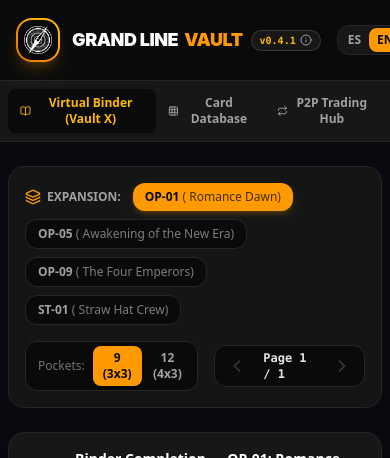
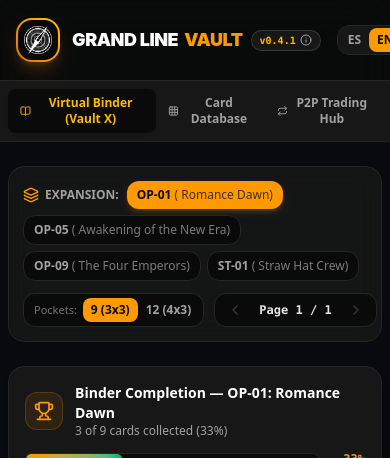
Before and after one commit to KillianTR/one-piece-tcg, a React (Vite) app: page / in a window 390 px wide. Shown: the top 458 px of the page. Built offline with nearby package versions, Linux system fonts and the light colour scheme; no server answers; the database is empty.

Commit message:
fix(binder): ensure single-line controls bar in Spanish by optimizing spacing and adding whitespace-nowrap

```diff
--- a/src/components/VirtualBinder.jsx
+++ b/src/components/VirtualBinder.jsx
@@ -87,12 +87,12 @@
   return (
     <div className="w-full max-w-7xl mx-auto px-2 sm:px-4 py-6">
       {/* Top Controls Bar */}
-      <div className={`flex flex-col lg:flex-row items-center justify-between gap-4 mb-6 p-4 rounded-2xl backdrop-blur-md border ${
+      <div className={`flex flex-col lg:flex-row items-start lg:items-center justify-between gap-3 sm:gap-4 mb-6 p-3.5 sm:p-4 rounded-2xl backdrop-blur-md border ${
         isDark ? 'bg-neutral-900/90 border-neutral-800' : 'bg-white/90 border-neutral-200 shadow-md'
       }`}>
         {/* Set Selector */}
-        <div className="flex flex-wrap items-center gap-2">
-          <span className="text-xs uppercase font-bold text-neutral-400 mr-1 flex items-center gap-1.5">
+        <div className="flex flex-wrap items-center gap-1.5 sm:gap-2">
+          <span className="text-xs uppercase font-bold text-neutral-400 mr-0.5 sm:mr-1 flex items-center gap-1.5 whitespace-nowrap shrink-0">
             <Layers className="w-4 h-4 text-amber-500" />
             {t('binderExpansion')}
           </span>
@@ -103,7 +103,7 @@
                 setSelectedSet(set.id);
                 setCurrentPage(1);
               }}
-              className={`px-3 py-1.5 rounded-xl text-xs font-semibold transition ${
+              className={`px-2.5 sm:px-3 py-1.5 rounded-xl text-xs font-semibold transition whitespace-nowrap ${
                 selectedSet === set.id
                   ? 'bg-amber-500 text-neutral-950 shadow-md shadow-amber-500/20'
                   : isDark
@@ -117,14 +117,16 @@
         </div>
 
         {/* Pocket Layout Toggle (9 vs 12) & Quick Page Nav */}
-        <div className="flex items-center gap-4">
-          <div className={`flex items-center border rounded-xl p-1 text-xs ${
+        <div className="flex items-center gap-2.5 sm:gap-3 shrink-0">
+          <div className={`flex items-center border rounded-xl p-1 text-xs shrink-0 ${
             isDark ? 'bg-neutral-950 border-neutral-800' : 'bg-neutral-100 border-neutral-300'
           }`}>
-            <span className="text-neutral-500 px-2 font-medium">{t('binderPockets')}</span>
+            <span className="text-neutral-500 px-1.5 font-medium whitespace-nowrap text-[11px] sm:text-xs">
+              {t('binderPockets')}
+            </span>
             <button
               onClick={() => { setBinderPageSize(9); setCurrentPage(1); }}
-              className={`px-2.5 py-1 rounded-lg font-bold transition ${
+              className={`px-2 sm:px-2.5 py-1 rounded-lg font-bold transition whitespace-nowrap ${
                 binderPageSize === 9
                   ? 'bg-amber-500 text-neutral-950 shadow'
                   : 'text-neutral-400 hover:text-neutral-200'
@@ -134,7 +136,7 @@
             </button>
             <button
               onClick={() => { setBinderPageSize(12); setCurrentPage(1); }}
-              className={`px-2.5 py-1 rounded-lg font-bold transition ${
+              className={`px-2 sm:px-2.5 py-1 rounded-lg font-bold transition whitespace-nowrap ${
                 binderPageSize === 12
                   ? 'bg-amber-500 text-neutral-950 shadow'
                   : 'text-neutral-400 hover:text-neutral-200'
@@ -145,25 +147,25 @@
           </div>
 
           {/* Quick Page Nav Buttons */}
-          <div className={`flex items-center gap-2 border rounded-xl px-2 py-1 ${
+          <div className={`flex items-center gap-1.5 sm:gap-2 border rounded-xl px-2 py-1 shrink-0 ${
             isDark ? 'bg-neutral-950 border-neutral-800' : 'bg-neutral-100 border-neutral-300'
           }`}>
             <button
               onClick={goToPrevPage}
               disabled={currentPage === 1}
-              className="p-1 rounded-lg hover:bg-neutral-800 text-neutral-400 disabled:opacity-30 transition"
+              className="p-1 rounded-lg hover:bg-neutral-800 text-neutral-400 disabled:opacity-30 transition cursor-pointer"
             >
-              <ChevronLeft className="w-5 h-5" />
+              <ChevronLeft className="w-4 h-4 sm:w-5 sm:h-5" />
             </button>
-            <span className={`text-xs font-mono font-bold px-1 ${isDark ? 'text-neutral-200' : 'text-neutral-800'}`}>
+            <span className={`text-xs font-mono font-bold px-1.5 whitespace-nowrap select-none ${isDark ? 'text-neutral-200' : 'text-neutral-800'}`}>
               {t('binderPage')} {currentPage} / {totalPages}
             </span>
             <button
               onClick={goToNextPage}
               disabled={currentPage === totalPages}
-              className="p-1 rounded-lg hover:bg-neutral-800 text-neutral-400 disabled:opacity-30 transition"
+              className="p-1 rounded-lg hover:bg-neutral-800 text-neutral-400 disabled:opacity-30 transition cursor-pointer"
             >
-              <ChevronRight className="w-5 h-5" />
+              <ChevronRight className="w-4 h-4 sm:w-5 sm:h-5" />
             </button>
           </div>
         </div>
```
Also changed, not shown: 2 other files (tests, documents, lock files or other folders).
